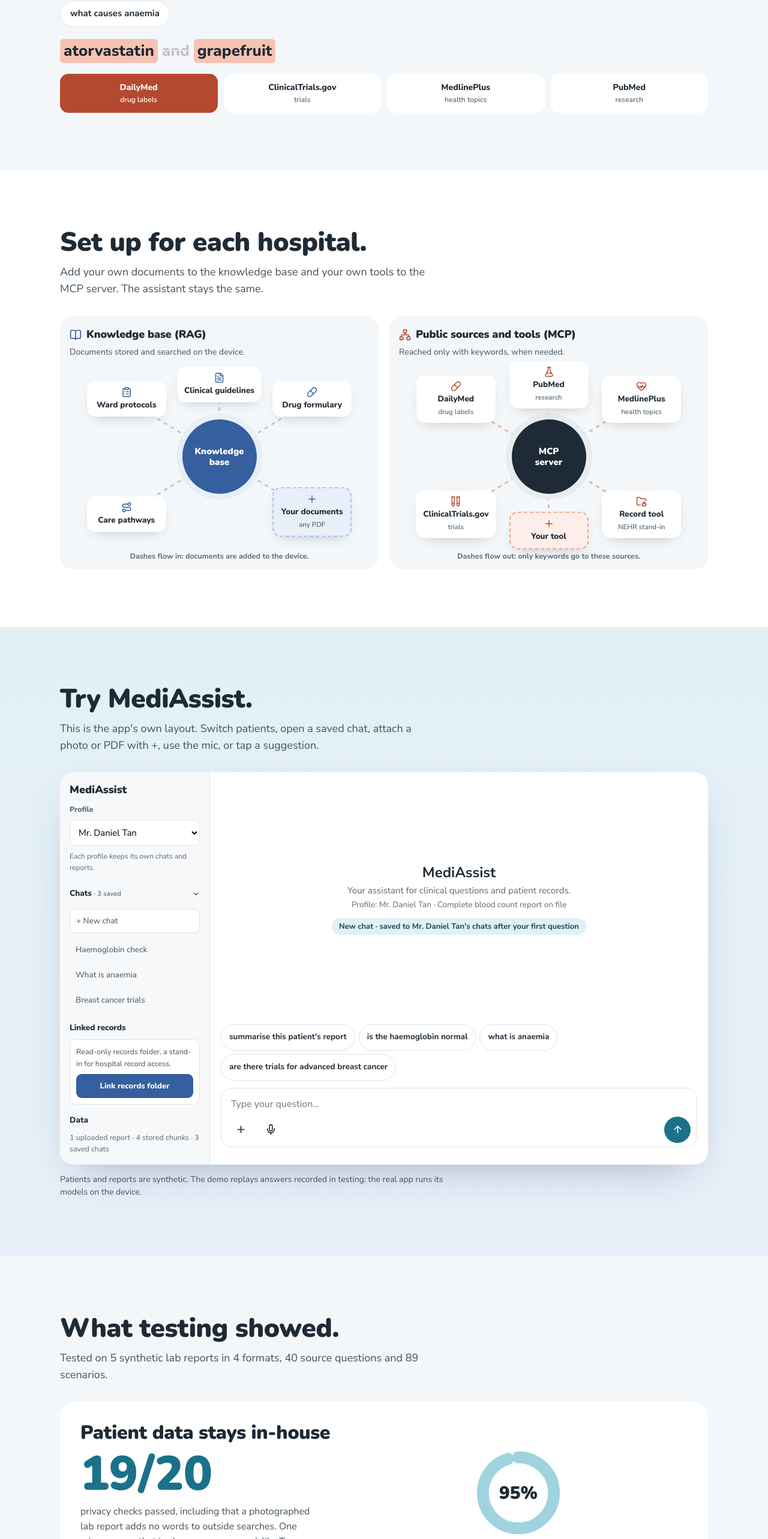
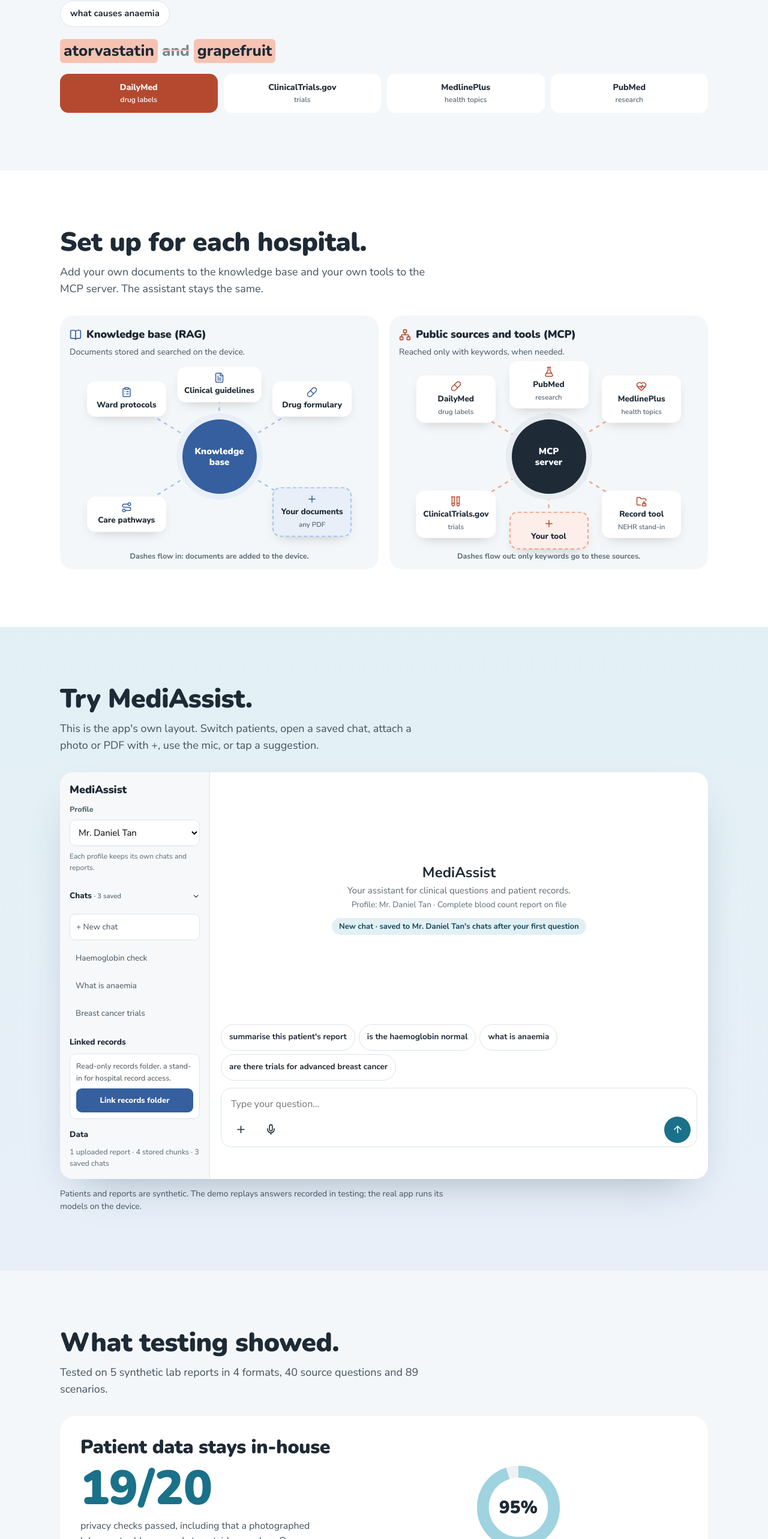
Before and after one commit to NivedhaLakshmi/mediassist-site, a plain HTML site: page index.html in a window 1280 px wide. Shown: the part 3583-6148 px from the top of the page at 60% size. Drawn offline with nearby package versions, Linux system fonts and the light colour scheme.

Commit message:
Review fixes: contrast, touch targets, problem card layout; poster wording
Co-Authored-By: Claude Opus 5.5 <noreply@anthropic.com>

```diff
--- a/index.html
+++ b/index.html
@@ -63,7 +63,7 @@ section{padding:96px 0}
 /* PROBLEM flip */
 .prob{background:var(--paper)}
 .flip{display:grid;grid-template-columns:repeat(5,minmax(0,1fr));gap:12px}
-@media (max-width:900px){.flip{grid-template-columns:repeat(2,minmax(0,1fr))}}
+@media (max-width:900px){.flip{grid-template-columns:repeat(2,minmax(0,1fr))}.flip .fc:last-child{grid-column:1/-1}}
 @media (max-width:480px){.flip{grid-template-columns:minmax(0,1fr)}}
 .fc{perspective:800px;height:200px}
 .fi{position:relative;width:100%;height:100%;transition:transform .7s;transform-style:preserve-3d}
@@ -92,7 +92,7 @@ section{padding:96px 0}
 .node small{display:block;font-weight:700;color:var(--mute);font-size:11.5px}
 .node .nnote{display:block;font-weight:700;font-size:12px;margin-top:3px;min-height:16px}
 .node.on{background:var(--c);color:#fff}.node.on small,.node.on .nnote{color:#fff}
-.node.miss{box-shadow:inset 0 0 0 2px var(--sp);color:var(--mute)}
+.node.miss{box-shadow:inset 0 0 0 2px #6f8290;color:var(--mute)}
 .core{background:var(--ink);color:#fff;border-radius:50%;width:110px;height:110px;display:grid;place-items:center;font-size:15px}
 .lines line{stroke:#c4d2da;stroke-width:2.5;stroke-dasharray:6 6;transition:stroke .4s}
 .lines line.on{stroke:var(--c);stroke-dasharray:none;stroke-width:3.5}
@@ -123,7 +123,7 @@ section{padding:96px 0}
 /* MCP */
 .qline{font-size:clamp(20px,2.6vw,26px);font-family:var(--f-h);font-weight:800;min-height:40px;margin-top:20px}
 .qline span{display:inline-block;transition:all .6s;margin-right:7px}
-.qline span.drop{opacity:.25;text-decoration:line-through;text-decoration-color:var(--pp)}
+.qline span.drop{opacity:.55;text-decoration:line-through;text-decoration-color:var(--pp)}
 .qline span.keep{background:var(--pl);border-radius:6px;padding:0 6px}
 .wall{margin-top:22px;border-top:2.5px dashed var(--tp);position:relative;padding-top:22px;min-height:48px}
 .wall::before{content:"hospital boundary";position:absolute;top:-12px;left:0;background:var(--bg);padding-right:8px;font-size:12.5px;font-weight:800;color:var(--teal)}
@@ -194,10 +194,10 @@ section{padding:96px 0}
 .sb select{font:inherit;font-size:15px;border:1.5px solid var(--line);border-radius:10px;padding:0 10px;min-height:44px;background:#fff}
 .sb .hint{font-size:12px;color:var(--mute)}
 .sb .sec{font-weight:800;font-size:13.5px;margin-top:8px}
-.sb .ch{display:block;width:100%;text-align:left;border:0;background:transparent;font-size:13.5px;padding:0 10px;min-height:40px;border-radius:9px;color:var(--ink2);white-space:nowrap;overflow:hidden;text-overflow:ellipsis}
+.sb .ch{display:block;width:100%;text-align:left;border:0;background:transparent;font-size:13.5px;padding:0 10px;min-height:44px;border-radius:9px;color:var(--ink2);white-space:nowrap;overflow:hidden;text-overflow:ellipsis}
 .sb .ch:hover{background:#fff}.sb .ch[aria-current=true]{background:#fff;box-shadow:inset 0 0 0 1.5px var(--tp);color:var(--ink)}
 .sb .ch.new{border:1px solid var(--line);background:#fff}
-.sb .stog{display:flex;justify-content:space-between;align-items:center;border:0;background:transparent;padding:0;min-height:36px;font:inherit;font-weight:800;font-size:13.5px;color:var(--ink);text-align:left;cursor:pointer}
+.sb .stog{display:flex;justify-content:space-between;align-items:center;border:0;background:transparent;padding:0;min-height:44px;font:inherit;font-weight:800;font-size:13.5px;color:var(--ink);text-align:left;cursor:pointer}
 .sb .stog small{font-weight:600;color:var(--mute)}.sb .stog .chev{transition:transform .2s}.sb .stog[aria-expanded=false] .chev{transform:rotate(-90deg)}
 #dchats{display:flex;flex-direction:column;gap:2px;max-height:200px;overflow:auto}#dchats.shut{display:none}
 .empty .sv{display:inline-block;margin-top:10px;font-size:13px;background:var(--ts);color:var(--ti);border-radius:20px;padding:4px 12px;font-weight:700}
@@ -553,7 +553,7 @@ document.addEventListener("click",e=>{if(!e.target.closest(".bar"))$("#dm").clas
 chats();data();sugg();empty();
 
 /* ---------- RESULTS CAROUSEL ---------- */
-const ring=(v,t,c,s)=>{const C=2*Math.PI*30;return '<svg viewBox="0 0 76 76" width="'+(s||84)+'" aria-hidden="true"><circle cx="38" cy="38" r="30" fill="none" stroke="#eef2f4" stroke-width="10"/><circle cx="38" cy="38" r="30" fill="none" stroke="'+c+'" stroke-width="10" stroke-dasharray="'+(C*v/t)+' '+C+'" transform="rotate(-90 38 38)" stroke-linecap="round"/><text x="38" y="43" text-anchor="middle" font-family="Nunito" font-weight="900" font-size="15" fill="#1e2a35">'+Math.round(v/t*100)+'%</text></svg>';};
+const ring=(v,t,c,s)=>{const C=2*Math.PI*30;return '<svg viewBox="0 0 76 76" width="'+(s||84)+'" aria-hidden="true"><circle cx="38" cy="38" r="30" fill="none" stroke="#eef2f4" stroke-width="10"/><circle cx="38" cy="38" r="30" fill="none" stroke="'+c+'" stroke-width="10" stroke-dasharray="'+(C*v/t)+' '+C+'" transform="rotate(-90 38 38)"/><text x="38" y="43" text-anchor="middle" font-family="Nunito" font-weight="900" font-size="15" fill="#1e2a35">'+Math.round(v/t*100)+'%</text></svg>';};
 const bars=(rows,t)=>'<div class="bars2">'+rows.map(([n,v,c])=>'<span>'+n+'</span><span class="tr"><i style="width:'+(v/t*100)+'%;background:'+c+'"></i></span><span class="mono">'+v+'/'+t+'</span>').join("")+'</div>';
 const G=[
  ["Patient data stays in-house","19/20","privacy checks passed, including that a photographed lab report adds no words to outside searches. One miss: a name that is also a common word, like Tan, can still be sent.",'<div class="dn">'+ring(19,20,"#9fd3e0",150)+'</div>'],
```
Also changed, not shown: 1 other file.
